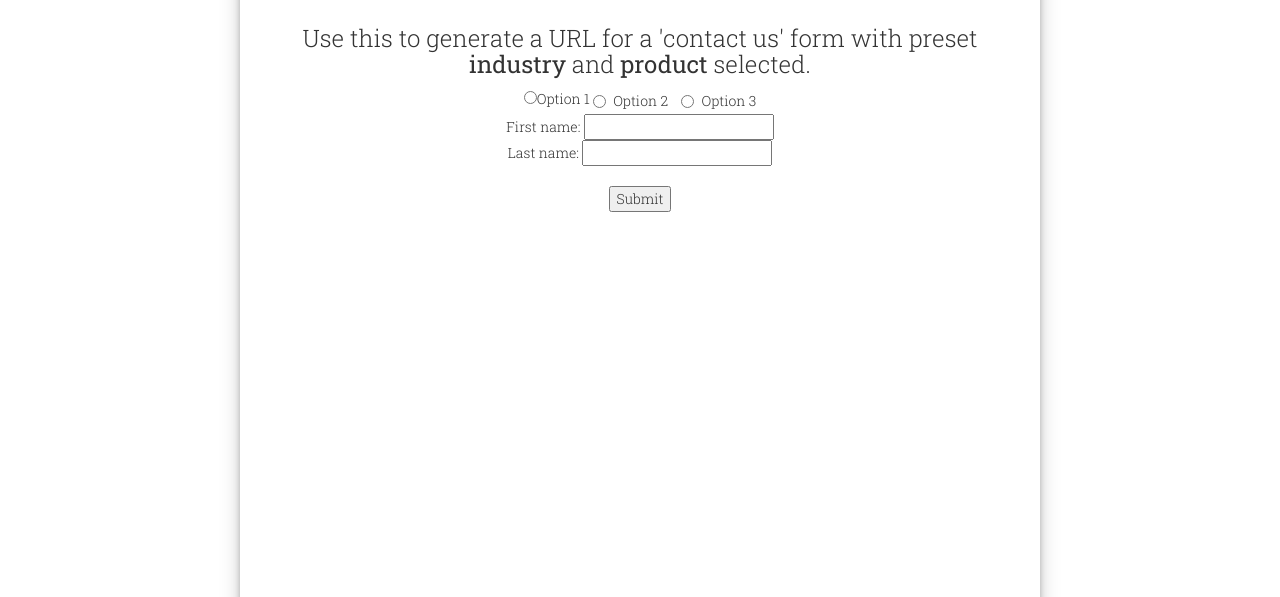
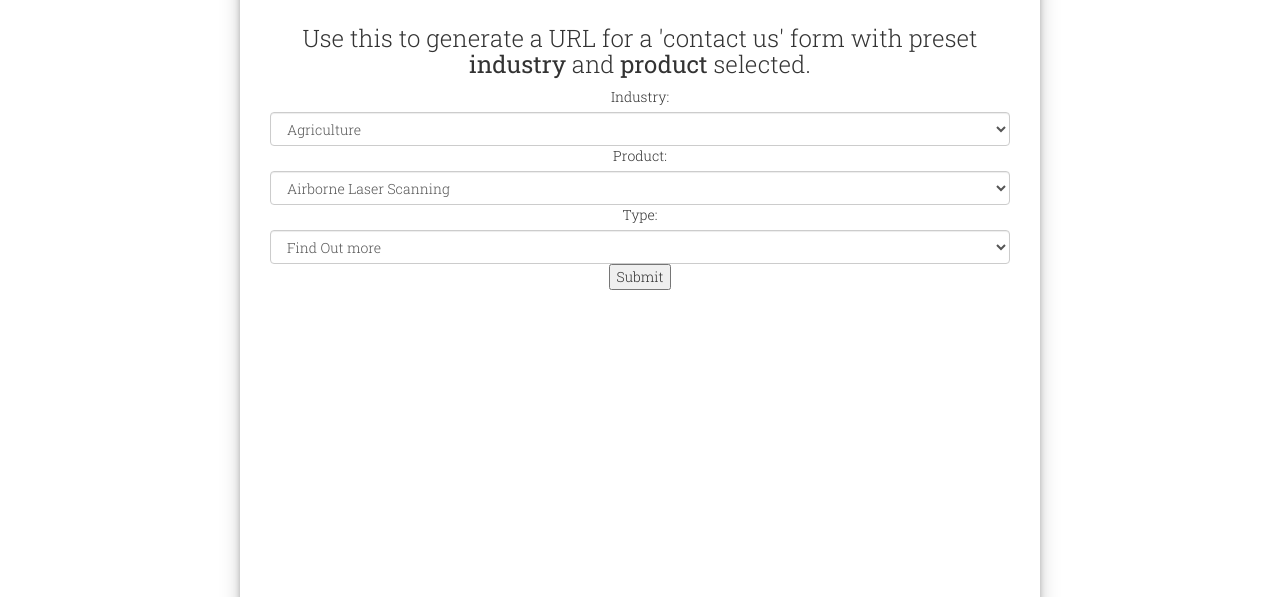
Before and after one commit to nicxcin/nicxcin.github.io, a plain HTML site: page contact.html in a window 1280 px wide. Shown: the part 203-800 px from the top of the page. Drawn offline with nearby package versions, Linux system fonts and the light colour scheme.

Commit message:
Added basic form
Added drop downs for industry, product and type

```diff
--- a/contact.html
+++ b/contact.html
@@ -22,16 +22,59 @@
 				<h3>Use this to generate a URL for a 'contact us' form with preset <b>industry</b> and <b>product</b> selected.</h3>
 
 
-				 <div class="btn-group">
-					<label class="button"><input type="radio" name="optradio">Option 1</label>
-					<label class="radio-inline"><input type="radio" name="optradio">Option 2</label>
-					<label class="radio-inline"><input type="radio" name="optradio">Option 3</label>
-				</div>
+				<form action="">
+					<div class="form-group">
+						<label for="industry">Industry: </label>
+						<select class="form-control" id="industry">
+							<option value="0">Agriculture</option>
+							<option value="1">Archaeology</option>
+							<option value="2">Architecture</option>
+							<option value="3">Civil Engineering</option>
+							<option value="4">Coastal</option>
+							<option value="5">Construction</option>
+							<option value="6">Defence & Security</option>
+							<option value="7">Education</option>
+							<option value="8">Employee</option>
+							<option value="9">Environmental</option>
+							<option value="10">Government</option>
+							<option value="11">Manufacturing</option>
+							<option value="12">Materials Handling</option>
+							<option value="13">Media/Photo/Entertainment</option>
+							<option value="14">Mining</option>
+							<option value="15">Mining Underground</option>
+							<option value="16">Motor Racing</option>
+							<option value="17">Other</option>
+							<option value="18">Press</option>
+							<option value="19">Supplier</option>
+							<option value="20">Surveying/GIS</option>
+							<option value="21">Technology</option>
+							<option value="22">Telecoms</option>
+							<option value="23">Transport</option>
+							<option value="24">Utilities</option>
+							<option value="25">No Value - Let the user decide</option>
+						</select>
+
+					<label for="product">Product: </label>
+					<select class="form-control" id="product">
+						<option value="0">Airborne Laser Scanning</option>
+						<option value="1">Indoor Mapping</option>
+						<option value="2">Industrial Cameras</option>
+						<option value="3">Mobile Laser Scanning</option>
+						<option value="4">Monitoring Solutions</option>
+						<option value="5">Terrestrial Laser Scanning</option>
+						<option value="6">UAV Laser Scanning</option>
+						<option value="7">No Value - Let the user decide</option>
+					</select>
+
+					<label for="product">Type: </label>
+					<select class="form-control" id="product">
+						<option value="0">Find Out more</option>
+						<option value="1">Request a Demo</option>
+						<option value="2">Sample Data</option>
+						<option value="3">General Enquiry </option>
+					</select>
 
 
-				<form action="form_action.asp">
-					First name: <input type="text" name="fname"><br>
-					Last name: <input type="text" name="lname"><br><br>
 					<input type="button" onclick="myFunction()" value="Submit">
 				</form>
 
```
